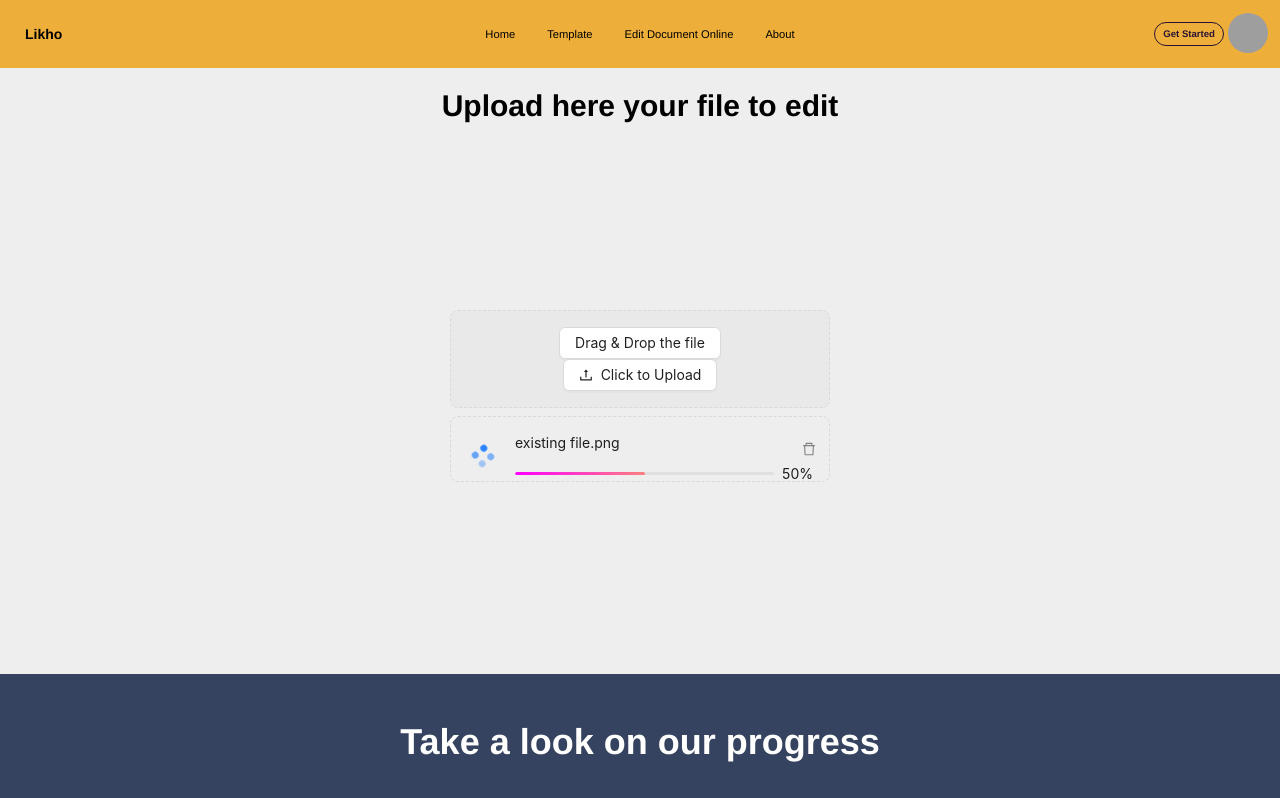
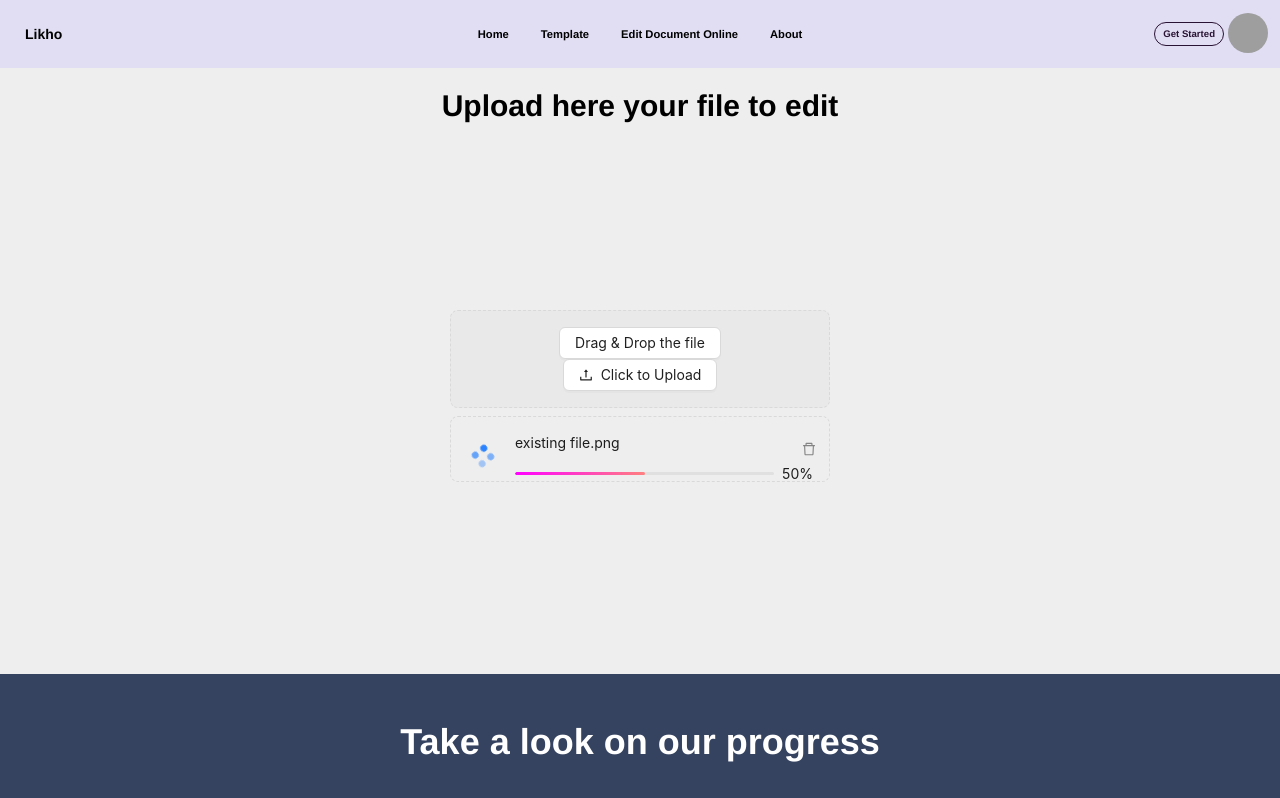
Before and after one commit to ataullahmesbah/likhho-sub-official, a React (Vite) app: page / in a window 1280 px wide. Shown: the top 798 px of the page. Built offline with nearby package versions, Linux system fonts and the light colour scheme; grey boxes are pictures that could not be loaded.

Commit message:
navbar changes

```diff
--- a/src/Navbar/Navbar.jsx
+++ b/src/Navbar/Navbar.jsx
@@ -3,7 +3,7 @@ import { Link } from "react-router-dom";
 
 const Navbar = () => {
   return (
-        <div className="navbar bg-accent ">
+    <div className="navbar z-10 bg-opacity-30 bg-violet-300 font-bold ">
       <div className="navbar-start">
         <div className="dropdown">
           <label tabIndex={0} className="btn btn-ghost lg:hidden">
```
Lines whose indentation alone changed are shown as unchanged.
